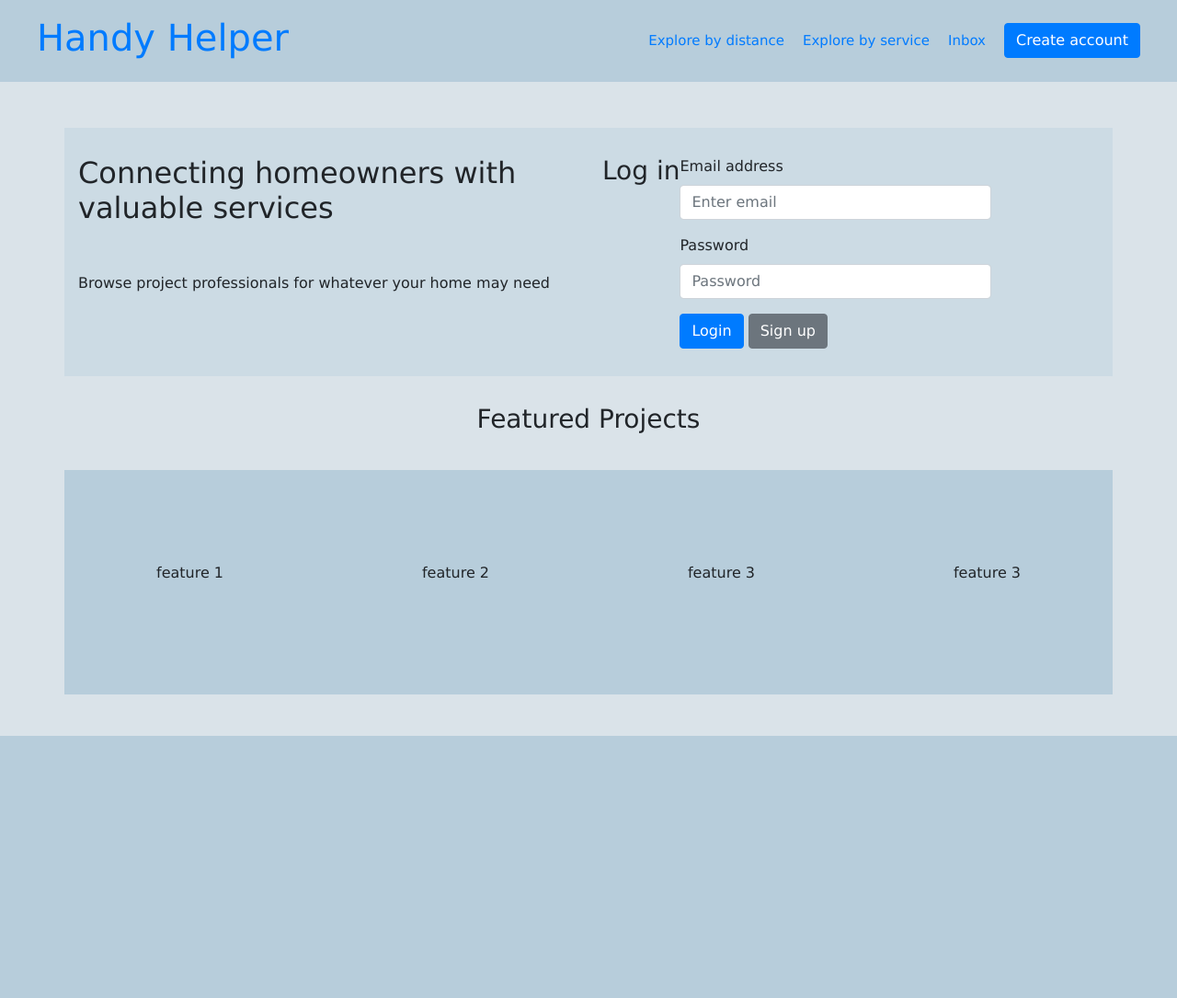
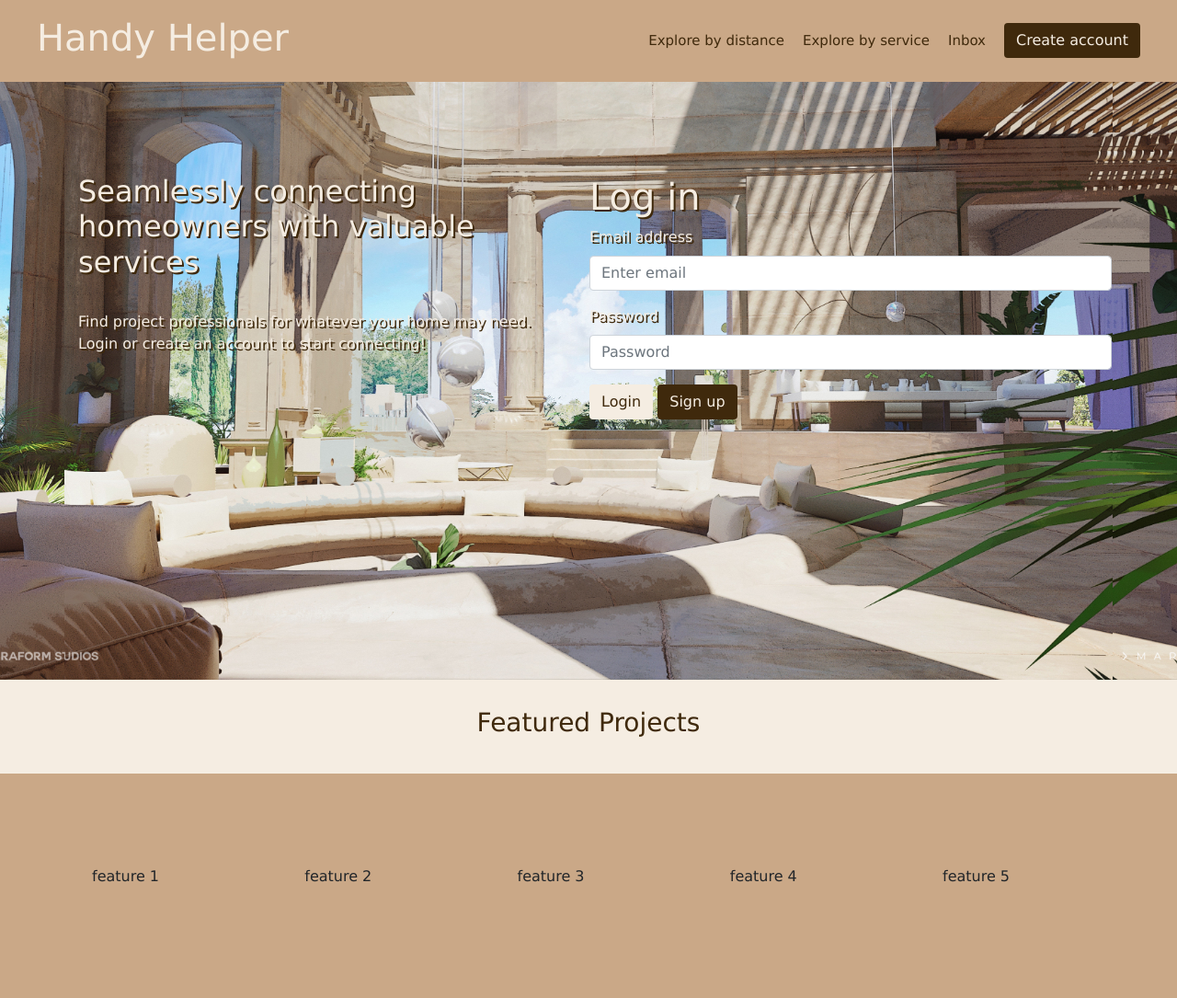
Before and after one commit to aimtruong/handy-helper, a web app: file public/home.html in a window 1280 px wide. Shown: the whole page at 92% size. Before the commit the page ends 800 px from the top, so only its background shows below. Run offline with its HTML, style and script files only (its server is not run), Linux system fonts and the light colour scheme; some libraries are stand-ins or nearby versions.

Commit message:
updated homepage style

```diff
--- a/public/home.html
+++ b/public/home.html
@@ -13,7 +13,7 @@
 <body>
     <header>
         <h1>
-            <a href="/home" class="text-decoration-none:hover">Handy Helper</a>
+            <a href="/home" class="">Handy Helper</a>
         </h1>
         <nav>
             <ul>
@@ -27,7 +27,7 @@
                     <a href="#sign-up">Inbox</a>
                 </li>
                 <li>
-                    <button type="button" class="btn btn-primary" data-toggle="modal" data-target="#exampleModalCenter">
+                    <button type="button" class="btn" data-toggle="modal" data-target="#exampleModalCenter">
                         Create account
                     </button>
                     <div class="modal fade" id="exampleModalCenter" tabindex="-1" role="dialog" aria-labelledby="exampleModalCenterTitle" aria-hidden="true">
@@ -59,14 +59,15 @@
         </nav>
     </header>
 
-    <section class="container hero">
-        <div class="row">
-            <div class="col-md">
-                <h2>Connecting homeowners with valuable services</h2>
-                <p>Browse project professionals for whatever your home may need</p>
+    <section class="hero">
+        <div class="container">
+            <div class="row hero">
+                <div class="col-md-6 hero-text">
+                    <h2>Seamlessly connecting homeowners with valuable services</h2>
+                    <p>Find project professionals for whatever your home may need. Login or create an account to start connecting!</p>
                 </div>
-            <div class="col-md" id="sign-up">
-                <h3>Log in</h3>
+                <div class="formlogin col-md-6">
+                    <h1>Log in</h1>
                     <form>
                         <div class="form-group">
                         <label for="exampleInputEmail1">Email address</label>
@@ -76,20 +77,22 @@
                         <label for="exampleInputPassword1">Password</label>
                         <input type="password" class="form-control" id="exampleInputPassword1" placeholder="Password">
                         </div>
-                    <button type="submit" class="btn btn-primary">Login</button>
-                    <button type="submit" class="btn btn-secondary">Sign up</button>
+                        <button type="submit" class="btn btn2">Login</button>
+                        <button type="submit" class="btn">Sign up</button>
                     </form>
+                </div>
             </div>
         </div>
     </section>
 
     <section>
-        <h3 class="feature"> Featured Projects</h3>
-        <div class="featured container">
-            <article>feature 1</article>
-            <article>feature 2</article>
-            <article>feature 3</article>
-            <article>feature 3</article>
+        <h3 class="feature container"> Featured Projects</h3>
+        <div class="featured row">
+            <article class="col-md-2">feature 1</article>
+            <article class="col-md-2">feature 2</article>
+            <article class="col-md-2">feature 3</article>
+            <article class="col-md-2">feature 4</article>
+            <article class="col-md-2">feature 5</article>
         </div>
     </section>
 
--- a/public/style.css
+++ b/public/style.css
@@ -5,9 +5,14 @@
 }
 
 :root {
-    --dark: rgb(183, 205, 219);
+    /* --dark: rgb(183, 205, 219);
+    --darker: rgb(78, 114, 136);
     --light: rgb(204, 219, 228);
-    --lighter: rgb(218, 227, 233);
+    --lighter: rgb(218, 227, 233); */
+    --dark: rgb(202, 168, 135);
+    --darker: rgb(63, 41, 12);
+    --light: rgb(209, 199, 164);
+    --lighter: rgb(245, 237, 226);
 }
 
 body {
@@ -24,14 +29,17 @@ header {
     padding: 0 30px;
     margin-bottom: 50px;
     position:sticky;
+    margin: 0;
 }
 
-header h1 {
+header h1 a {
     padding: 10px;
+    color: var(--lighter);
 }
 
 header h1 a:hover {
     text-decoration: none;
+    color: var(--darker);
 }
 
 header nav ul {
@@ -50,19 +58,37 @@ header nav ul li {
     font-size: 15px;
 }
 
-header nav ul li a:hover {
-    text-decoration: none;
+header nav ul li a {
+    color: var(--darker);
 }
 
-.hero .row {
-    padding: 30px 0;
-    background-color: var(--light);
+header nav ul li a:hover, header nav h1:hover {
+    text-decoration: none;
+    color: var(--lighter);
 }
 
-.hero .row div {
-    display: flex;
-    flex-wrap: wrap;
-    justify-content: left;
+button {
+    color: var(--lighter);
+    background-color: var(--darker);
+}
+
+.hero {
+    background-image: url('./img/neighbors.jpg');
+    background-attachment: fixed;
+    background-position: 55%;
+    height: 650px;
+    background-size: cover;
+    background-repeat: no-repeat;
+    color: var(--lighter);
+    text-shadow: 2px 2px var(--darker);
+}
+
+.hero-text h2 {
+    padding-bottom: 2vw;
+}
+
+.row {
+    padding: 100px 0;
 }
 
 .login-instead {
@@ -70,10 +96,16 @@ header nav ul li a:hover {
     padding-right: 5px;
 }
 
+.btn2 {
+    background-color: var(--lighter);
+    color: var(--darker);
+}
+
 .feature {
     text-align: center;
     padding: 30px;
     font-weight: 200;
+    color: var(--darker);
 }
 
 .featured {
@@ -85,3 +117,9 @@ header nav ul li a:hover {
     background-color: var(--dark);
     padding-bottom: 120px;
 }
+
+.formlogin {
+    display: inline-flex;
+    flex-direction: column;
+    padding: 1px;
+}
```
Also changed, not shown: public/img/neighbors.jpg (added). Lines whose indentation alone changed are shown as unchanged.
